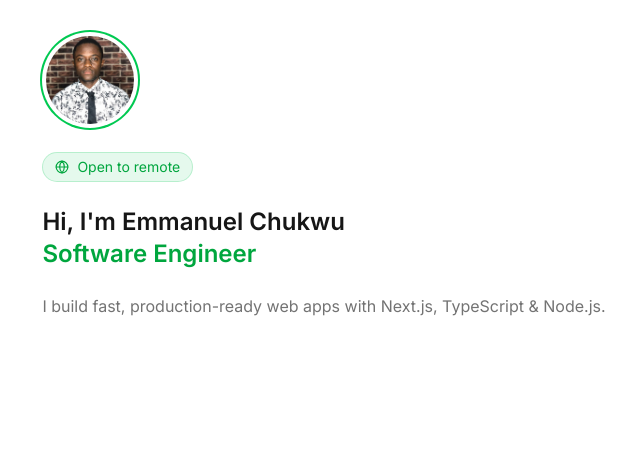
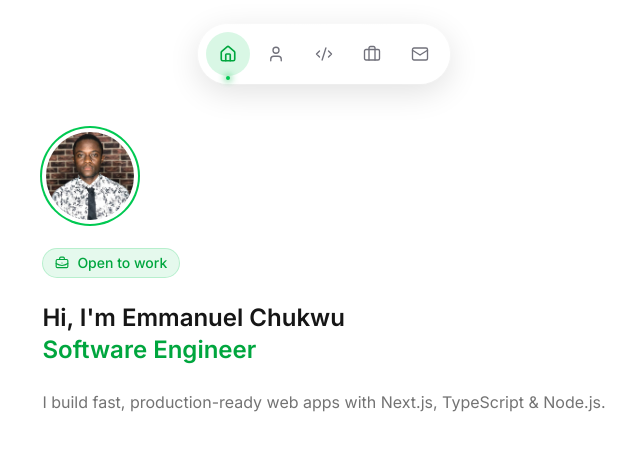
Before and after one commit to emdevbuilds/portfolio, a Next.js app: page / in a window 1280 px wide. Shown: the top 450 px of the page, without its empty margins (316-956 px from the left). Built offline with nearby package versions, Linux system fonts and the light colour scheme.

Commit message:
refine my Navigation bar

```diff
--- a/src/app/layout.tsx
+++ b/src/app/layout.tsx
@@ -3,7 +3,7 @@ import { Geist, Geist_Mono, Inter } from "next/font/google";
 import "./globals.css";
 import { cn } from "@/lib/utils";
 import { Analytics } from "@vercel/analytics/next";
-// import Navbar from "@/components/Navbar";
+import Navbar from "@/components/Navbar";
 
 const inter = Inter({ subsets: ["latin"], variable: "--font-sans" });
 
@@ -40,8 +40,8 @@ export default function RootLayout({
       )}
     >
       <body className="min-h-full flex flex-col">
-        {/* <Navbar /> */}
-        <div className="mx-auto max-w-7xl px-6 pt-8 sm:px-32 lg:px-52">
+        <Navbar />
+        <div className="mx-auto max-w-7xl px-6 pt-10 md:pt-32 sm:px-32 lg:px-52">
           {children}
         </div>
         <Analytics />
--- a/src/app/page.tsx
+++ b/src/app/page.tsx
@@ -3,7 +3,7 @@
 // import Image from "next/image";
 import Typewriter from "typewriter-effect";
 import ZoomableImage from "@/components/ZoomableImage";
-import { Globe } from "lucide-react";
+import { BriefcaseBusiness } from "lucide-react";
 
 export default function Home() {
   return (
@@ -17,9 +17,9 @@ export default function Home() {
           />
         </div>
 
-        <div className="flex w-fit items-center gap-2 rounded-full border border-green-500/20 bg-green-500/10 px-3 py-1 text-sm text-green-600 dark:text-green-400">
-          <Globe size={14} />
-          <span>Open to remote</span>
+        <div className="flex font-medium w-fit items-center gap-2 rounded-full border border-green-500/20 bg-green-500/10 px-3 py-1 text-sm text-green-600 dark:text-green-400">
+          <BriefcaseBusiness size={14} />
+          <span>Open to work</span>
         </div>
 
         <h1 className="text-2xl font-semibold leading-8 tracking-normal text-primary">
--- a/src/components/Navbar.tsx
+++ b/src/components/Navbar.tsx
@@ -1,5 +1,151 @@
+"use client";
+
+import React, { useEffect, useState } from "react";
+import Link from "next/link";
+import { motion, AnimatePresence } from "framer-motion";
+import { Home, User, Code2, Briefcase, Mail } from "lucide-react";
+
+const navItems = [
+  { name: "Home", href: "#", icon: Home, section: "home" },
+  { name: "About", href: "#about", icon: User, section: "about" },
+  { name: "Skills", href: "#skills", icon: Code2, section: "skills" },
+  { name: "Projects", href: "#projects", icon: Briefcase, section: "projects" },
+  { name: "Contact", href: "#contact", icon: Mail, section: "contact" },
+];
+
 const Navbar = () => {
-  return <nav className="mb-8">Navbar</nav>;
+  const [activeSection, setActiveSection] = useState("home");
+  const [hoveredItem, setHoveredItem] = useState<string | null>(null);
+
+  useEffect(() => {
+    const sectionIds = navItems
+      .map((i) => i.section)
+      .filter((s) => s !== "home");
+
+    const observers: IntersectionObserver[] = [];
+
+    sectionIds.forEach((id) => {
+      const el = document.getElementById(id);
+      if (!el) return;
+
+      const observer = new IntersectionObserver(
+        ([entry]) => {
+          if (entry.isIntersecting) setActiveSection(id);
+        },
+        { threshold: 0.4 },
+      );
+
+      observer.observe(el);
+      observers.push(observer);
+    });
+
+    const handleScroll = () => {
+      if (window.scrollY < 80) setActiveSection("home");
+    };
+    window.addEventListener("scroll", handleScroll, { passive: true });
+
+    return () => {
+      observers.forEach((o) => o.disconnect());
+      window.removeEventListener("scroll", handleScroll);
+    };
+  }, []);
+
+  return (
+    <div className="fixed bottom-6 md:bottom-auto md:top-6 left-1/2 z-50 -translate-x-1/2">
+      <nav
+        className={[
+          "relative flex items-center gap-1 p-2 rounded-full",
+          "bg-white/60 dark:bg-zinc-900/60",
+          "backdrop-blur-xl",
+          "shadow-[0_0_0_1px_rgba(255,255,255,0.18),0_8px_32px_rgba(0,0,0,0.12)]",
+          "dark:shadow-[0_0_0_1px_rgba(255,255,255,0.08),0_8px_40px_rgba(0,0,0,0.5)]",
+        ].join(" ")}
+      >
+        <div
+          className="pointer-events-none absolute inset-x-0 top-0 h-px rounded-full
+                     bg-linear-to-r from-transparent via-white/60 to-transparent
+                     dark:via-white/20"
+        />
+
+        {navItems.map((item) => {
+          const Icon = item.icon;
+          const isActive = activeSection === item.section;
+          const isHovered = hoveredItem === item.name;
+
+          return (
+            <Link
+              key={item.name}
+              href={item.href}
+              onMouseEnter={() => setHoveredItem(item.name)}
+              onMouseLeave={() => setHoveredItem(null)}
+              className="group relative flex h-11 w-11 items-center justify-center rounded-full"
+              aria-label={item.name}
+            >
+              {(isActive || isHovered) && (
+                <motion.div
+                  layoutId="nav-bg"
+                  className={[
+                    "absolute inset-0 rounded-full",
+                    isActive
+                      ? "bg-green-500/15 dark:bg-green-400/15"
+                      : "bg-black/5 dark:bg-white/8",
+                  ].join(" ")}
+                  transition={{ type: "spring", stiffness: 380, damping: 30 }}
+                />
+              )}
+
+              <AnimatePresence>
+                {isActive && (
+                  <motion.span
+                    key="dot"
+                    initial={{ scale: 0, opacity: 0 }}
+                    animate={{ scale: 1, opacity: 1 }}
+                    exit={{ scale: 0, opacity: 0 }}
+                    transition={{ type: "spring", stiffness: 500, damping: 28 }}
+                    className="absolute -bottom-1 left-1/2 -translate-x-1/2
+                               h-1 w-1 rounded-full bg-green-500 dark:bg-green-400
+                               shadow-[0_0_6px_2px_rgba(34,197,94,0.5)]"
+                  />
+                )}
+              </AnimatePresence>
+
+              <Icon
+                className={[
+                  "relative z-10 h-4.5 w-4.5 transition-colors duration-200",
+                  isActive
+                    ? "text-green-600 dark:text-green-400"
+                    : "text-zinc-500 dark:text-zinc-400 group-hover:text-zinc-800 dark:group-hover:text-zinc-100",
+                ].join(" ")}
+                strokeWidth={isActive ? 2.2 : 1.8}
+              />
+
+              <AnimatePresence>
+                {isHovered && (
+                  <motion.span
+                    key="tooltip"
+                    initial={{ opacity: 0, y: 4, scale: 0.92 }}
+                    animate={{ opacity: 1, y: 0, scale: 1 }}
+                    exit={{ opacity: 0, y: 4, scale: 0.92 }}
+                    transition={{ duration: 0.15 }}
+                    className={[
+                      "pointer-events-none absolute left-1/2 -translate-x-1/2 whitespace-nowrap",
+                      "rounded-md px-2 py-1 text-[11px] font-medium",
+                      "bg-zinc-900/90 text-white dark:bg-white/90 dark:text-zinc-900",
+                      "shadow-lg backdrop-blur-sm",
+                      "top-[calc(100%+8px)] md:top-[calc(100%+8px)]",
+                      "md:top-[calc(100%+8px)] top-auto bottom-[calc(100%+8px)] md:bottom-auto",
+                    ].join(" ")}
+                  >
+                    {item.name}
+                  </motion.span>
+                )}
+              </AnimatePresence>
+            </Link>
+          );
+        })}
+      </nav>
+    </div>
+  );
 };
 
 export default Navbar;
```
